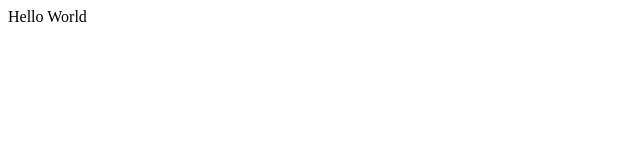
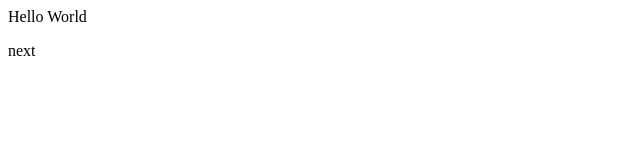
Before and after one commit to TONONOT/mysite, a plain HTML site: page index.html in a window 1280 px wide. Shown: the full height of the page, 0-640 px from the left. Drawn offline with Linux system fonts and the light colour scheme.

Commit message:
add sentence

```diff
--- a/index.html
+++ b/index.html
@@ -1 +1,2 @@
 <p>Hello World<p>
+<p>next<p>
```
